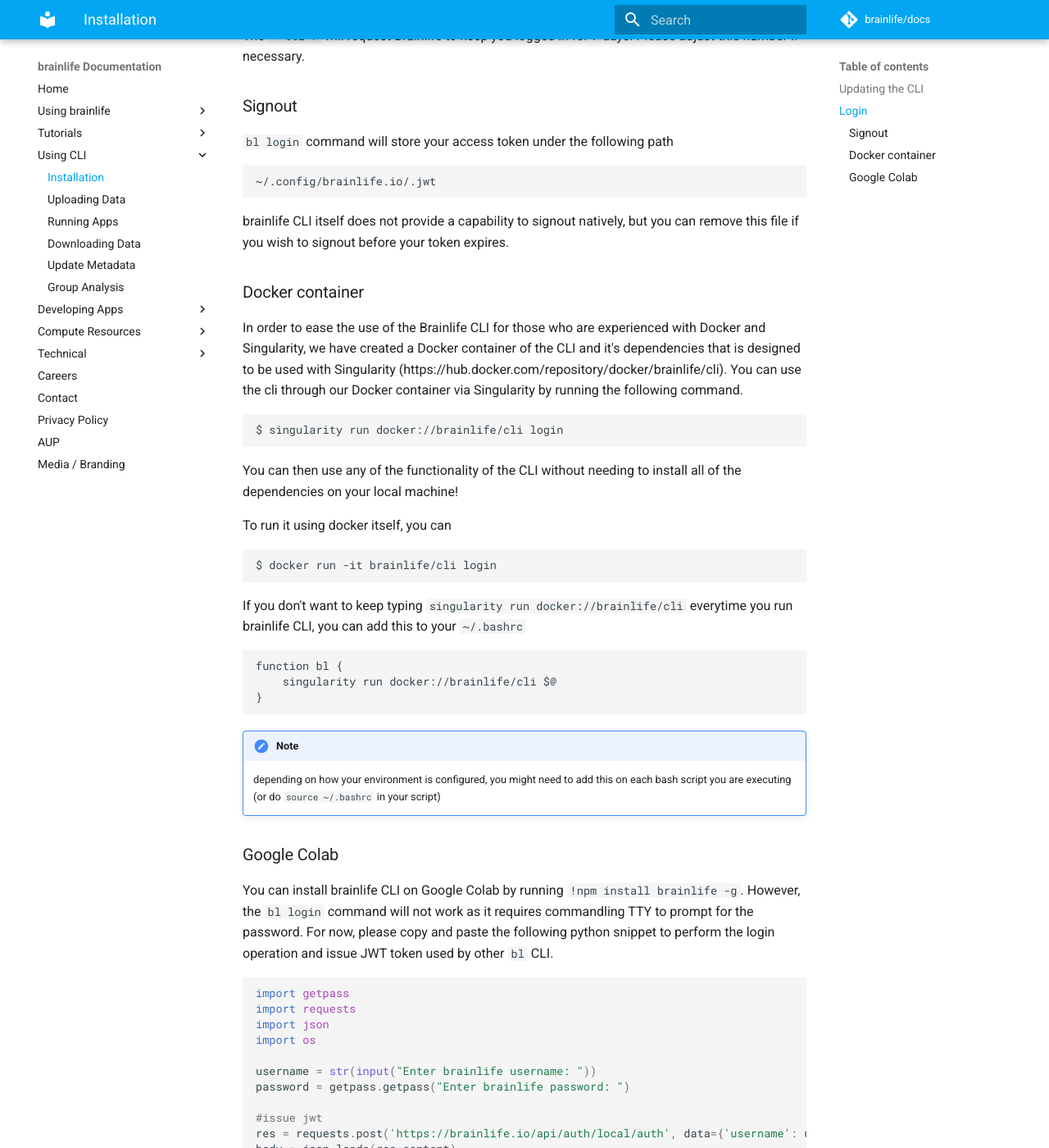
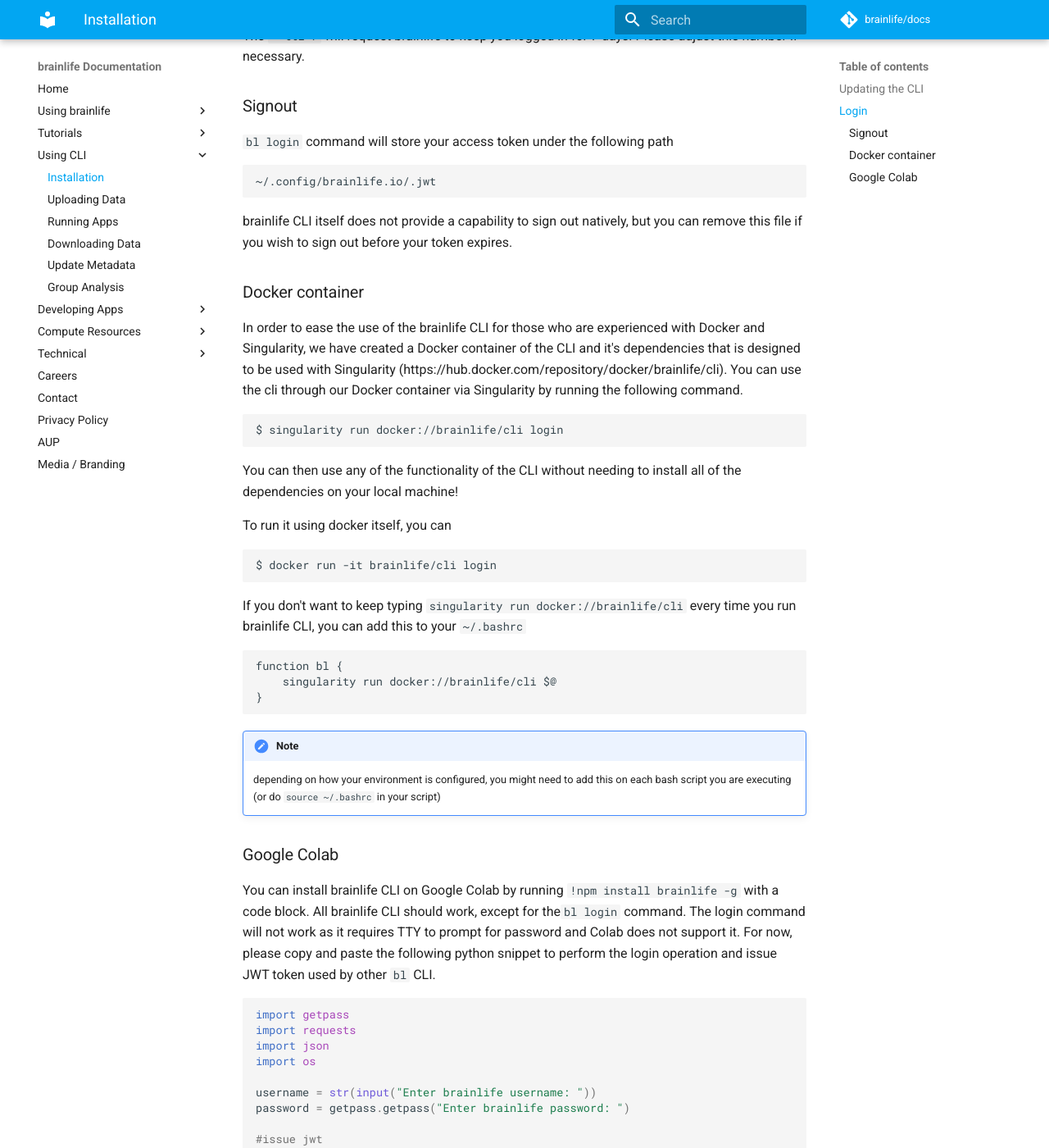
Before and after one commit to brainlife/docs, an MkDocs documentation site: the page built from docs/cli/install.md, in a window 1280 px wide and 1400 px high, scrolled down 2016 px. Shown: the whole window at 82% size. Built offline with MkDocs 1.6.1 and Material for MkDocs 9.7.7, drawn with Linux system fonts in a browser that asks for light colours; comment, search, counter and statistics services are not loaded; some of the changed text lies outside the part shown.

Commit message:
fixed colab login code

````diff
--- a/docs/cli/install.md
+++ b/docs/cli/install.md
@@ -5,7 +5,7 @@
 
 * Upload/download data from your computer.
 * Upload data stored in BIDS format.
-* Submit Apps, and monitor (you can fully script data processing through Brainlife)
+* Submit Apps, and monitor (you can fully script data processing through brainlife)
 * Query projects, data, datatypes, etc.
 
 Brainlife CLI is distributed through [npm](https://www.npmjs.com/) (node package manager) which is a part of nodejs. You will need to have nodejs/npm installed on your machine before you can install brainlife CLI command. Most operation systems support nodejs through their software distribution systems. You can find the nodejs installation document [here](https://nodejs.org/en/download/package-manager/).
@@ -68,7 +68,7 @@
 
 ## Login
 
-Before you can start using bl tool, you should login to Brainlife by running the following command.
+Before you can start using bl tool, you should login to brainlife by running the following command.
 
 !!! note
     If you don't have a brainlife account, please [Sign Up](https://brainlife.io/auth/#!/signup) before proceeding.
@@ -80,7 +80,7 @@
 Successfully logged in for 6 days, 23 hours, 59 minutes, 59 seconds
 ```
 
-The `--ttl 7` will request Brainlife to keep you logged in for 7 days. Please adjust this number if necessary.
+The `--ttl 7` will request brainlife to keep you logged in for 7 days. Please adjust this number if necessary.
 
 ### Signout
 
@@ -90,10 +90,10 @@
 ~/.config/brainlife.io/.jwt
 ```
 
-brainlife CLI itself does not provide a capability to signout natively, but you can remove this file if you wish to signout before your token expires.
+brainlife CLI itself does not provide a capability to sign out natively, but you can remove this file if you wish to sign out before your token expires.
 
 ### Docker container
-In order to ease the use of the Brainlife CLI for those who are experienced with Docker and Singularity, we have created a Docker container of the CLI and it's dependencies that is designed to be used with Singularity (https://hub.docker.com/repository/docker/brainlife/cli). You can use the cli through our Docker container via Singularity by running the following command.
+In order to ease the use of the brainlife CLI for those who are experienced with Docker and Singularity, we have created a Docker container of the CLI and it's dependencies that is designed to be used with Singularity (https://hub.docker.com/repository/docker/brainlife/cli). You can use the cli through our Docker container via Singularity by running the following command.
 ```
 $ singularity run docker://brainlife/cli login
 ```
@@ -104,7 +104,7 @@
 $ docker run -it brainlife/cli login
 ```
 
-If you don't want to keep typing `singularity run docker://brainlife/cli` everytime you run brainlife CLI, you can add this to your `~/.bashrc`
+If you don't want to keep typing `singularity run docker://brainlife/cli` every time you run brainlife CLI, you can add this to your `~/.bashrc`
 
 ```
 function bl {
@@ -118,7 +118,10 @@
 
 ### Google Colab
 
-You can install brainlife CLI on Google Colab by running `!npm install brainlife -g`. However, the `bl login` command will not work as it requires commandling TTY to prompt for the password. For now, please copy and paste the following python snippet to perform the login operation and issue JWT token used by other `bl` CLI.
+You can install brainlife CLI on Google Colab by running `!npm install brainlife -g` with a code block. All brainlife CLI should work, except for the`bl login` command.
+The login command will not work as it requires TTY to prompt for password and Colab does not support it.
+For now, please copy and paste the following python snippet to perform the login operation
+and issue JWT token used by other `bl` CLI.
 
 ```python
 import getpass
@@ -132,15 +135,20 @@
 #issue jwt
 res = requests.post('https://brainlife.io/api/auth/local/auth', data={'username': username, 'password': password})
 body = json.loads(res.content)
-print(body["message"])
+print(body["message"], res.status_code)
 
 #store jwt
-if res.status_code == "200":
-  if not os.path.exists('.config/brainlife.io'):
-    os.mkdir(".config/brainlife.io")
-  with open(".config/brainlife.io/.jwt", "w") as f:
-    f.write(res["jwt"])
+if res.status_code == 200:
+  if not os.path.exists('/root/.config'):
+    os.mkdir("/root/.config")
+  if not os.path.exists('/root/.config/brainlife.io'):
+    os.mkdir("/root/.config/brainlife.io")
+  with open("/root/.config/brainlife.io/.jwt", "w") as f:
+    f.write(body["jwt"])
+    print("stored jwt")
 ```
 
 !!! note
-    The issued token will be stored on `.config/brainlife.io/.jwt` under the home directory of your colab notebook. This directory is no persisted, so each user will need to run the code above to login, or each time the VM used to host your notebook is initialized.
+    The issued token will be stored on `/root/.config/brainlife.io/.jwt`. This directory is no persisted,
+    so each user will need to run the code above to login, or each time the VM used to host your notebook
+    is initialized.
````
